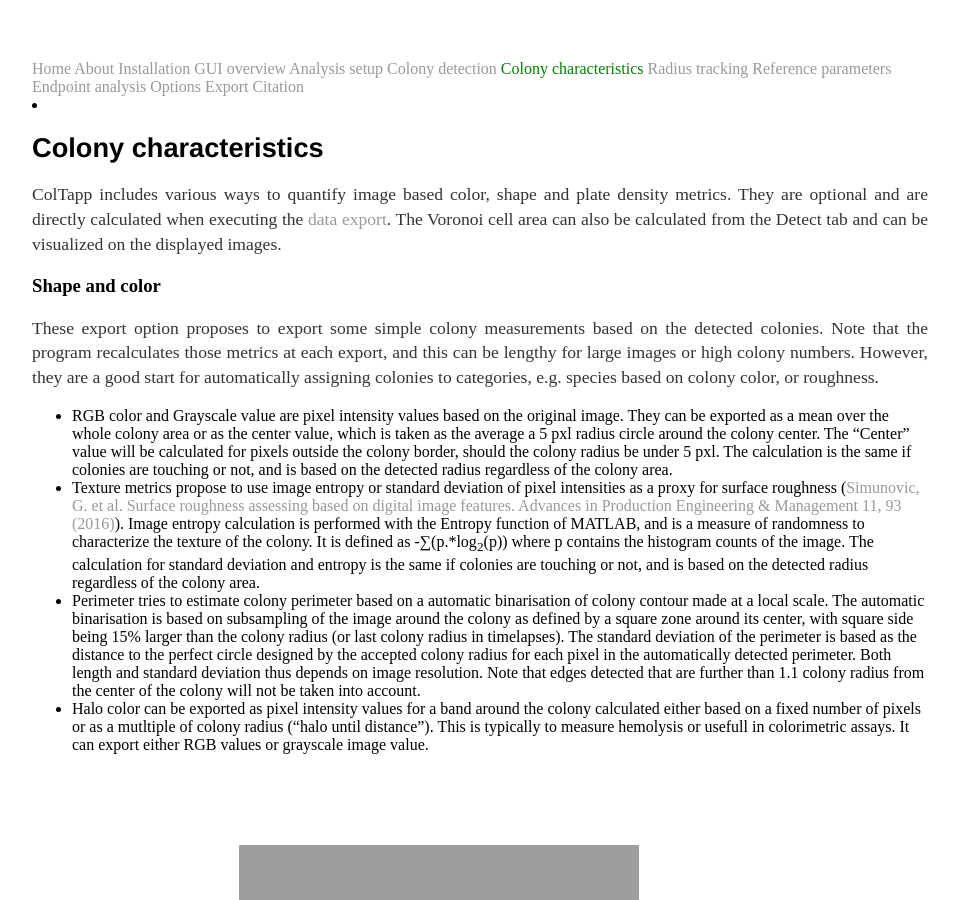
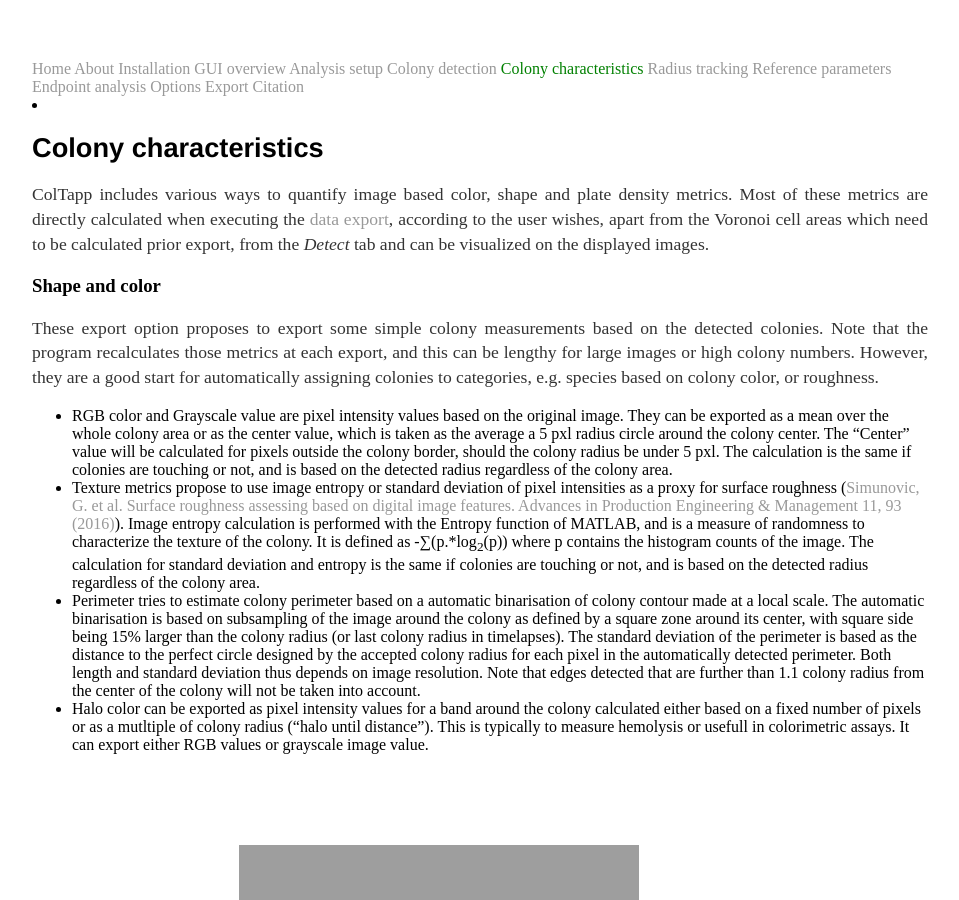
Before and after one commit to ColTapp/ColTapp.github.io, a Jekyll site: the page built from characteristics.md, in a window 1280 px wide and 900 px high. Shown: the whole window, without its empty margins (160-1119 px from the left). Built offline with Jekyll 4.4.1, drawn with Linux system fonts in a browser that asks for light colours.

Commit message:
Update characteristics.md

```diff
--- a/characteristics.md
+++ b/characteristics.md
@@ -3,7 +3,7 @@
 title: Colony characteristics
 ---
 # Colony characteristics
-ColTapp includes various ways to quantify image based color, shape and plate density metrics. They are optional and are directly calculated when executing the [data export]({{site.url}}/export.html). The Voronoi cell area can also be calculated from the Detect tab and can be visualized on the displayed images.
+ColTapp includes various ways to quantify image based color, shape and plate density metrics. Most of these metrics are directly calculated when executing the [data export]({{site.url}}/export.html), according to the user wishes, apart from the Voronoi cell areas which need to be calculated prior export, from the _Detect_ tab and can be visualized on the displayed images.
 
 ### Shape and color
 These export option proposes to export some simple colony measurements based on the detected colonies. Note that the program recalculates those metrics at each export, and this can be lengthy for large images or high colony numbers. However, they are a good start for automatically assigning colonies to categories, e.g. species based on colony color, or roughness.
```
